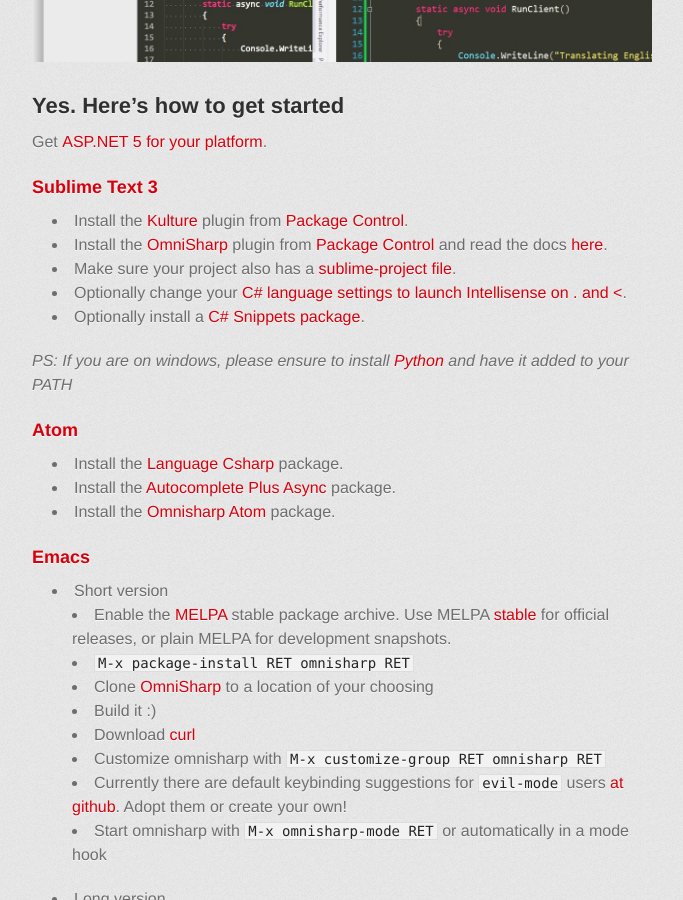
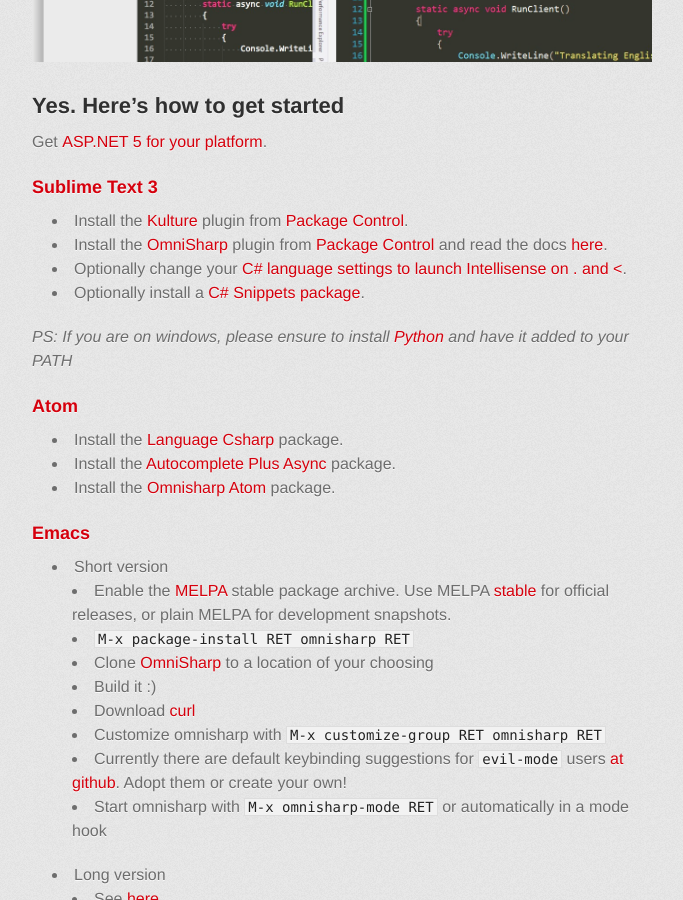
Before and after one commit to OmniSharp/OmniSharp.github.io, a Jekyll site: the page built from index.md, in a window 1280 px wide and 900 px high, scrolled down 785 px. Shown: the whole window, without its empty margins (298-981 px from the left). Built offline with Jekyll 4.4.1, drawn with Linux system fonts in a browser that asks for light colours; some web fonts are replaced.

Commit message:
Update index.md

```diff
--- a/index.md
+++ b/index.md
@@ -20,7 +20,6 @@
 ### [Sublime Text 3](http://www.sublimetext.com/)
 - Install the <a href="https://sublime.wbond.net/packages/Kulture">Kulture</a> plugin from <a href="https://sublime.wbond.net/">Package Control</a>.
 - Install the <a href="https://sublime.wbond.net/packages/OmniSharp">OmniSharp</a> plugin from <a href="https://sublime.wbond.net/">Package Control</a> and read the docs [here](http://omnisharp-sublime.readthedocs.org/en/latest/).
-- Make sure your project also has a <a href="https://github.com/OmniSharp/omnisharp-sublime#project-setting">sublime-project file</a>.
 - Optionally change your <a href="https://github.com/OmniSharp/omnisharp-sublime#c-language-specific-settings">C# language settings to launch Intellisense on . and &lt;</a>.
 - Optionally install a <a href="https://sublime.wbond.net/packages/C%23%20Snippets">C# Snippets package</a>.
 
```
